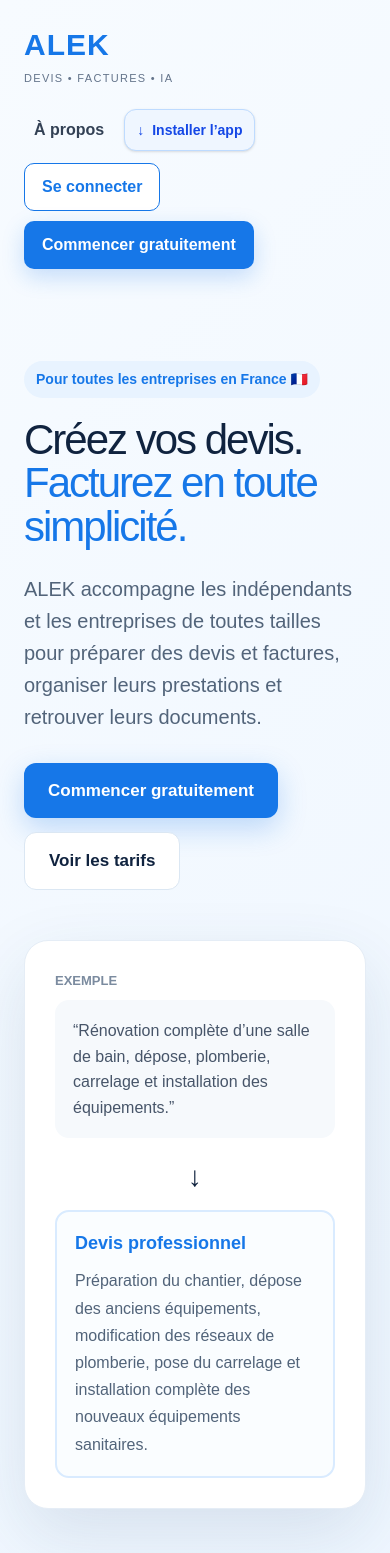
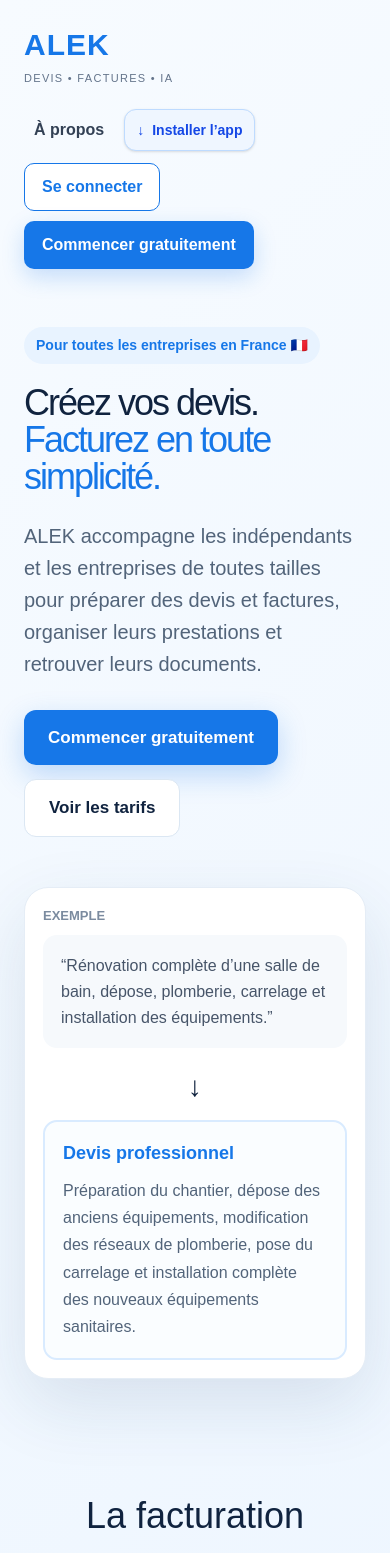
Before and after one commit to rostomiorjonikidze-dotcom/ALEK-app, a Next.js app: page / in a window 390 px wide. Shown: the top 1553 px of the page. Built offline with nearby package versions, Linux system fonts and the light colour scheme.

Commit message:
Refine responsive homepage layout and typography for phones

```diff
--- a/app/page.tsx
+++ b/app/page.tsx
@@ -64,6 +64,7 @@
           "linear-gradient(135deg, #f7fbff 0%, #eef6ff 45%, #ffffff 100%)",
         color: "#10233f",
         fontFamily: "Arial, Helvetica, sans-serif",
+        overflowX: "hidden",
       }}
     >
       <header
@@ -149,9 +150,9 @@
         style={{
           maxWidth: 1180,
           margin: "0 auto",
-          padding: "70px 24px 40px",
+          padding: "clamp(36px,7vw,90px) 24px 50px",
           display: "grid",
-          gridTemplateColumns: "repeat(auto-fit, minmax(320px, 1fr))",
+          gridTemplateColumns: "repeat(auto-fit, minmax(min(100%, 320px), 1fr))",
           gap: 50,
           alignItems: "center",
         }}
@@ -174,7 +175,7 @@
 
           <h1
             style={{
-              fontSize: "clamp(42px, 7vw, 72px)",
+              fontSize: "clamp(36px, 7vw, 72px)",
               lineHeight: 1.04,
               margin: 0,
               letterSpacing: "-2px",
@@ -244,8 +245,9 @@
             background: "#ffffff",
             border: "1px solid #e5edf6",
             borderRadius: 24,
-            padding: 30,
+            padding: "clamp(18px,4vw,30px)",
             boxShadow: "0 25px 70px rgba(27, 67, 110, 0.12)",
+            minWidth:0,
           }}
         >
           <div
@@ -387,7 +389,7 @@
             color: "#fff",
           }}
         >
-          <h2 style={{ fontSize: 38, margin: 0 }}>{t.ctaTitle}</h2>
+          <h2 style={{ fontSize: "clamp(26px,5vw,38px)", margin: 0 }}>{t.ctaTitle}</h2>
 
           <p
             style={{
```
